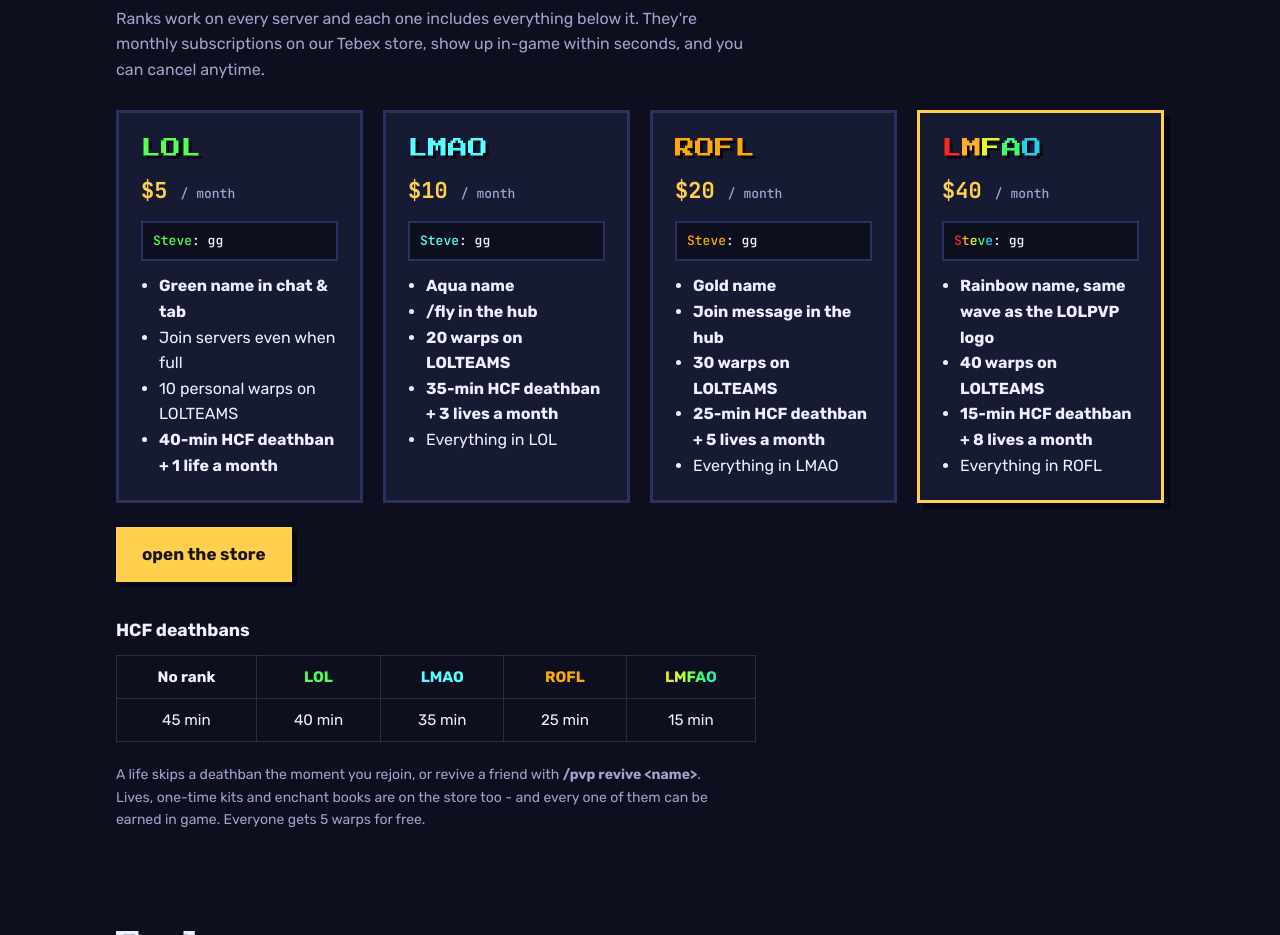
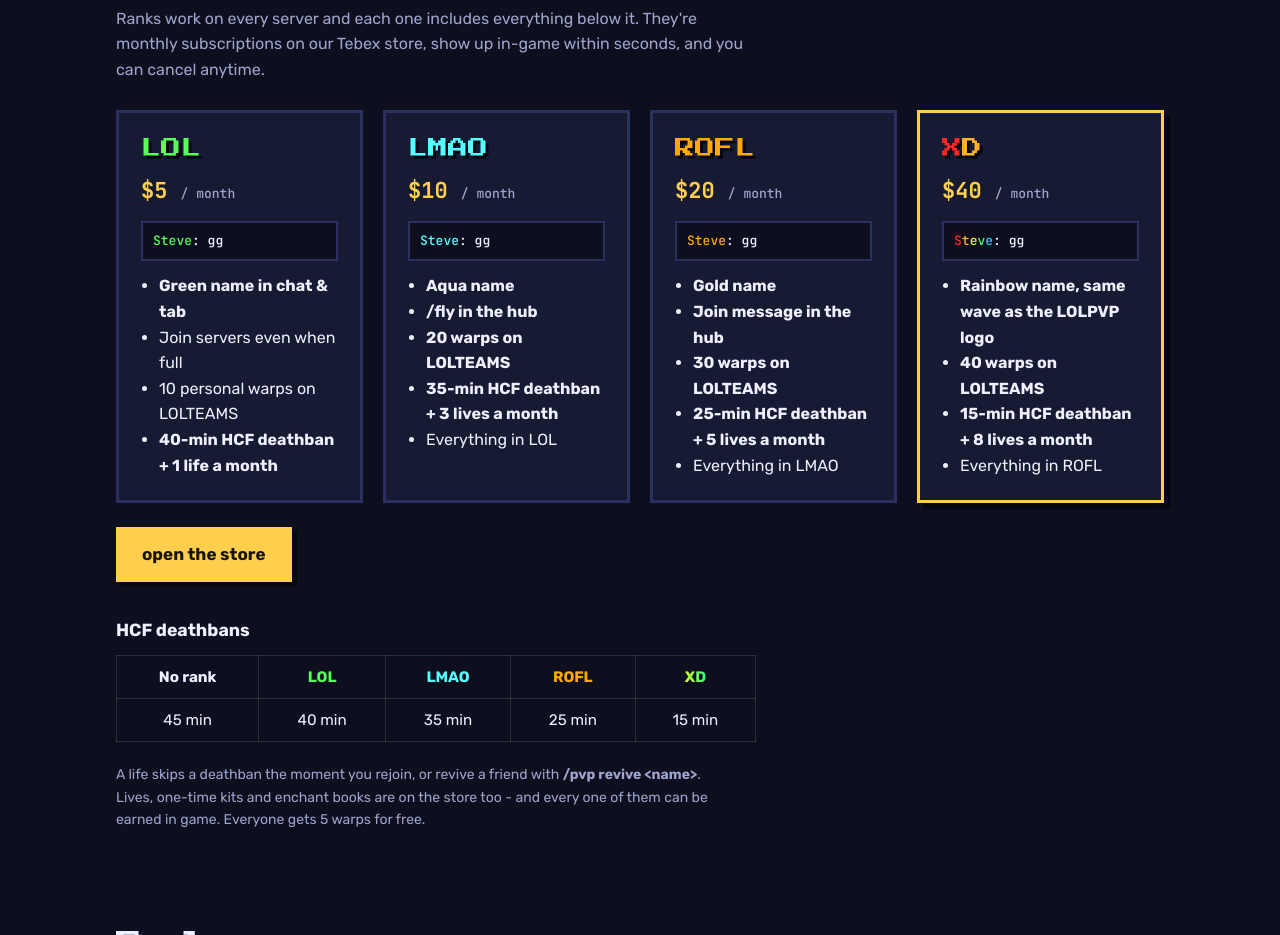
Before and after one commit to pleas33/LOLPVPSITE, a plain HTML site: page index.html in a window 1280 px wide. Shown: the part 1820-2755 px from the top of the page. Drawn offline with Linux system fonts and the light colour scheme; no server answers.

Commit message:
Site: top rank is now XD
Co-Authored-By: Claude Opus 5.5 <noreply@anthropic.com>
Claude-Session: https://claude.ai/code/session_016kSEPWbexa7JGeAfYHKMQu

```diff
--- a/index.html
+++ b/index.html
@@ -284,7 +284,7 @@ footer .wrap { display: grid; gap: 8px; }
           </ul>
         </article>
         <article class="rank top">
-          <div class="tagname rb"><span>L</span><span style="animation-delay:-.4s">M</span><span style="animation-delay:-.8s">F</span><span style="animation-delay:-1.2s">A</span><span style="animation-delay:-1.6s">O</span></div>
+          <div class="tagname rb"><span>X</span><span style="animation-delay:-.4s">D</span></div>
           <div class="price">$40 <small>/ month</small></div>
           <div class="chat"><b class="rb" style="font-weight:inherit"><span>S</span><span style="animation-delay:-.4s">t</span><span style="animation-delay:-.8s">e</span><span style="animation-delay:-1.2s">v</span><span style="animation-delay:-1.6s">e</span></b><span class="msg">: gg</span></div>
           <ul>
@@ -298,7 +298,7 @@ footer .wrap { display: grid; gap: 8px; }
       <a class="btn" id="store-link" href="https://lolpvp-webstore.tebex.io/" target="_blank" rel="noopener">open the store</a>
       <h3 class="dbh">HCF deathbans</h3>
       <div class="dbwrap"><table class="deathbans">
-        <tr><th>No rank</th><th class="lol">LOL</th><th class="pro">LMAO</th><th class="god">ROFL</th><th class="rbt">LMFAO</th></tr>
+        <tr><th>No rank</th><th class="lol">LOL</th><th class="pro">LMAO</th><th class="god">ROFL</th><th class="rbt">XD</th></tr>
         <tr><td>45 min</td><td>40 min</td><td>35 min</td><td>25 min</td><td>15 min</td></tr>
       </table></div>
       <p class="fair">A life skips a deathban the moment you rejoin, or revive a friend with <b>/pvp revive &lt;name&gt;</b>. Lives, one-time kits and enchant books are on the store too - and every one of them can be earned in game. Everyone gets 5 warps for free.</p>
```
